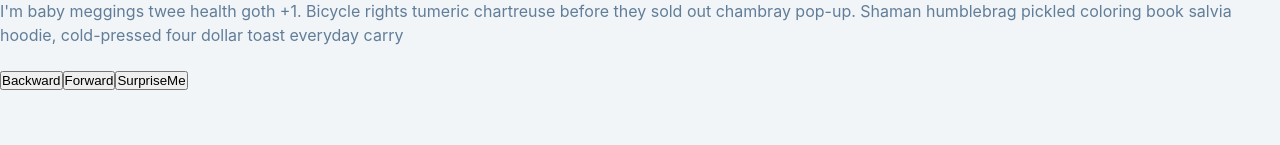
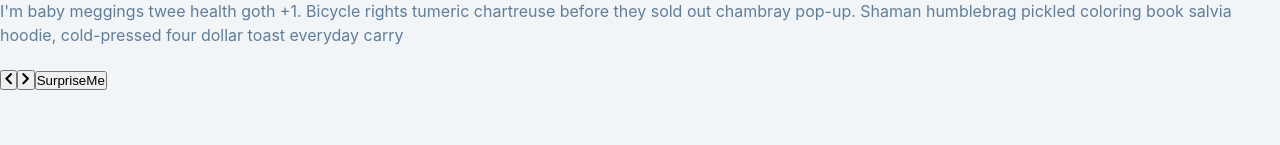
Before and after one commit to AagmanSuri/Reviews, a React (Create React App) app: page / in a window 1280 px wide. Shown: the part 155-300 px from the top of the page. Built offline with nearby package versions, Linux system fonts and the light colour scheme.

Commit message:
review icon added

```diff
--- a/src/Review.js
+++ b/src/Review.js
@@ -1,6 +1,6 @@
 import React, { useState } from "react";
 import people from "./data";
-//import { FaChevronLeft, FaChevronRight, FaQuoteRight } from "react-icons/fa";
+import { FaChevronLeft, FaChevronRight, FaQuoteRight } from "react-icons/fa";
 
 const Review = () => {
   const [counter, setCounter] = useState(0);
@@ -33,8 +33,12 @@ const Review = () => {
       <h3>Name: {people[counter].name}</h3>
       <h4>Job : {people[counter].job}</h4>
       <p>{people[counter].text}</p>
-      <button onClick={backwardbtnHandeler}>Backward</button>
-      <button onClick={forwardbtnHandeler}>Forward</button>
+      <button onClick={backwardbtnHandeler}>
+        <FaChevronLeft />
+      </button>
+      <button onClick={forwardbtnHandeler}>
+        <FaChevronRight />
+      </button>
       <button onClick={surpriseHandeler}>SurpriseMe</button>
     </div>
   );
```
